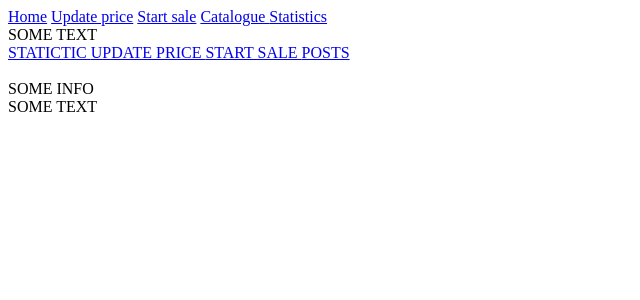
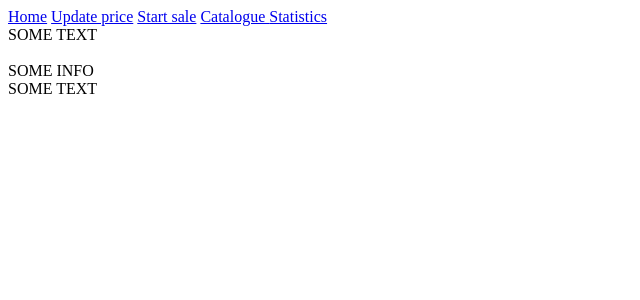
Before and after one commit to YulitaGap/message_store, a Flask app: page /author_main in a window 1280 px wide. Shown: the top 300 px of the page, without its empty margins (0-640 px from the left). Run offline with Flask 2, Linux system fonts and the light colour scheme; some libraries are stand-ins or nearby versions.

Commit message:
minor fix

```diff
--- a/templates/author_side/author_main.html
+++ b/templates/author_side/author_main.html
@@ -17,15 +17,6 @@
 {% block body %}
     <div class="header-bar">
     SOME TEXT
-    </div>
-    <div class="navbar">
-        <div class = "category">
-        <a href="author_statistics.html"> STATICTIC </a>
-        <a href="update_price.html"> UPDATE PRICE </a>
-        <a href="start_sale.html"> START SALE </a>
-        <a href="author_view_post.html"> POSTS </a>
-        </div>
-    </div>
     <div class="info">
          <div class="photo">
          <img href="">
```
